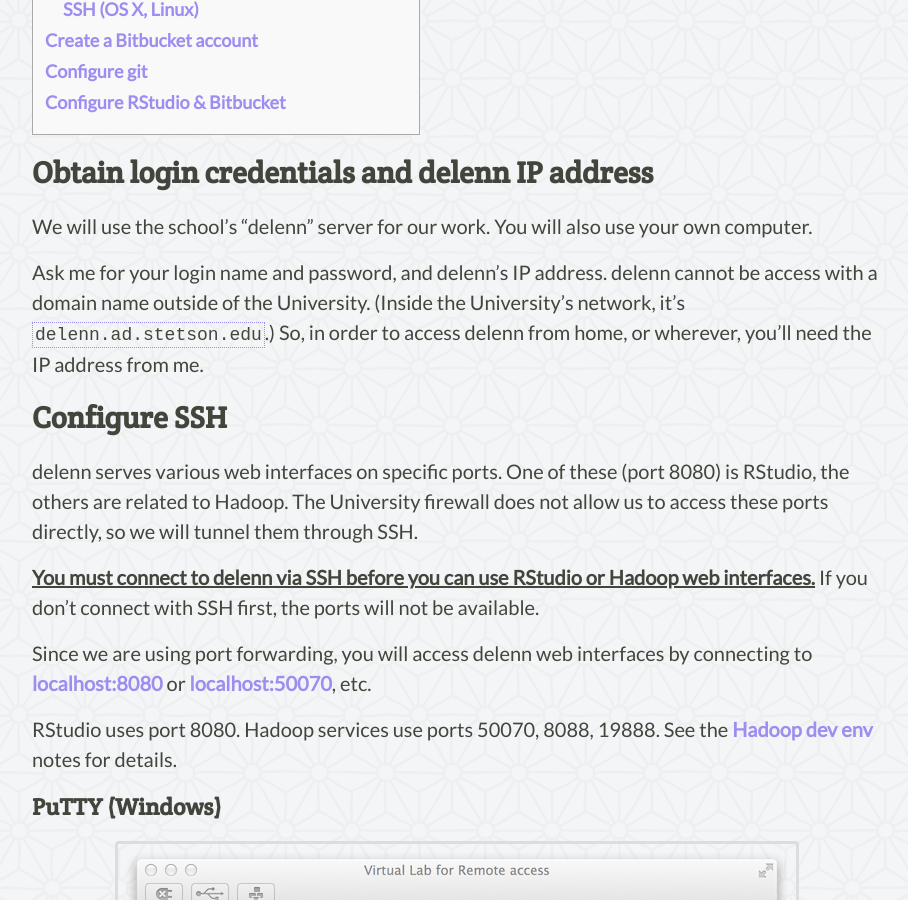
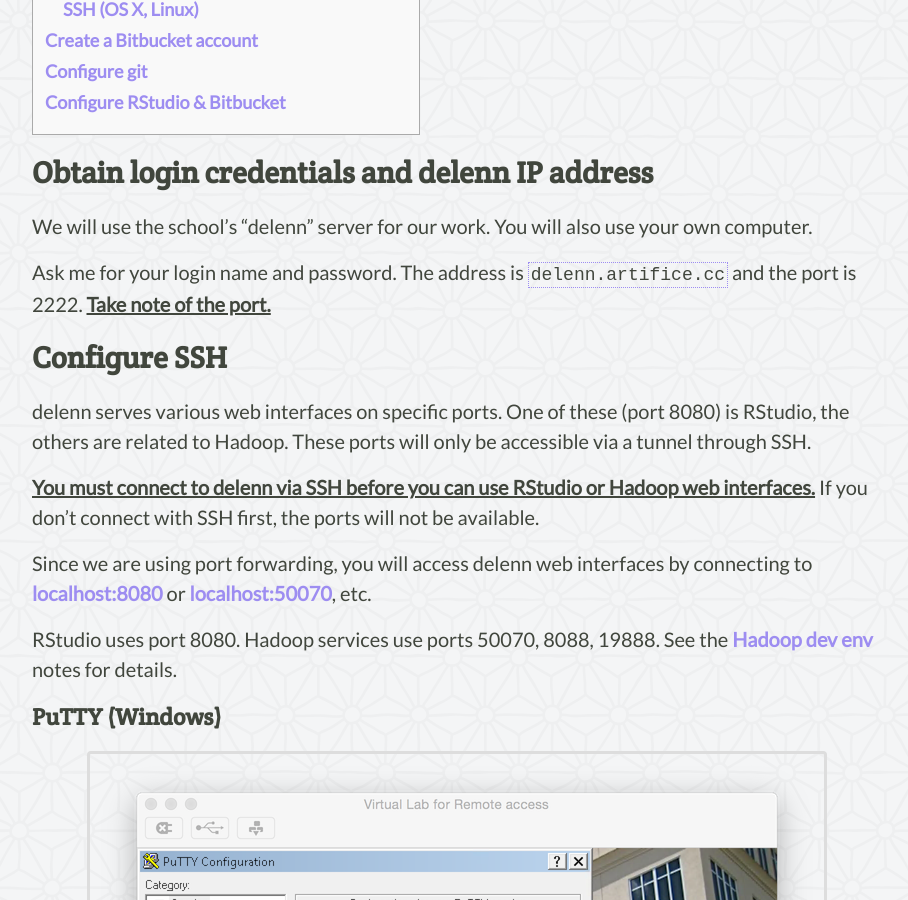
Before and after one commit to joshuaeckroth/cinf401-website, a Jekyll site: the page built from notes/initial-setup.markdown, in a window 1280 px wide and 900 px high, scrolled down 382 px. Shown: the whole window, without its empty margins (183-1091 px from the left). Built offline with Jekyll 4.4.1, drawn with Linux system fonts in a browser that asks for light colours; some of the changed text lies outside the part shown.

Commit message:
Updates to initial setup notes

````diff
--- a/notes/big-data.markdown
+++ b/notes/big-data.markdown
@@ -114,9 +114,3 @@
 > [T]he use of Hadoop allows to speed up calculations by a factor that equals the number of worker nodes, except for startup effects, which are relatively small when the execution time of individual tasks is large enough.
 
 From: Chen Zhang, Hans De Sterck, Ashraf Aboulnaga, Haig Djambazian, and Rob Sladek. "Case study of scientific data processing on a cloud using Hadoop." In High performance computing systems and applications, pp. 400-415. Springer Berlin Heidelberg, 2010. [PDF](http://202.154.59.182/mfile/files/Information%20System/High%20Performance%20Computing%20Systems%20and%20Applications%3B%2023rd%20HPCS%202009/Chapter%2029%20Case%20Study%20of%20Scientific%20Data%20Processing%20on%20a%20Cloud%20Using%20Hadoop.pdf).
-
-## More big data
-
-<div style="text-align: center">
-<iframe width="100%" height="166" scrolling="no" frameborder="no" src="https://w.soundcloud.com/player/?url=https%3A//api.soundcloud.com/tracks/105081265&amp;color=ff5500&amp;auto_play=false&amp;hide_related=true&amp;show_comments=false&amp;show_user=false&amp;show_reposts=false"></iframe>
-</div>
--- a/notes/initial-setup.markdown
+++ b/notes/initial-setup.markdown
@@ -13,11 +13,11 @@
 
 We will use the school's "delenn" server for our work. You will also use your own computer.
 
-Ask me for your login name and password, and delenn's IP address. delenn cannot be access with a domain name outside of the University. (Inside the University's network, it's `delenn.ad.stetson.edu`.) So, in order to access delenn from home, or wherever, you'll need the IP address from me.
+Ask me for your login name and password. The address is `delenn.artifice.cc` and the port is 2222. **Take note of the port.**
 
 ## Configure SSH
 
-delenn serves various web interfaces on specific ports. One of these (port 8080) is RStudio, the others are related to Hadoop. The University firewall does not allow us to access these ports directly, so we will tunnel them through SSH.
+delenn serves various web interfaces on specific ports. One of these (port 8080) is RStudio, the others are related to Hadoop. These ports will only be accessible via a tunnel through SSH.
 
 **You must connect to delenn via SSH before you can use RStudio or Hadoop web interfaces.** If you don't connect with SSH first, the ports will not be available.
 
@@ -37,7 +37,7 @@
 
 ```
 Host delenn
-  HostName 1.2.3.4  <------ replace
+  HostName delenn.artifice.cc
   User jeckroth  <--------- replace
   LocalForward 8080 127.0.0.1:8080   # RStudio: http://127.0.0.1:8080/
   LocalForward 9000 127.0.0.1:9000   # Hadoop web interface: http://127.0.0.1:9000/hadoop/
````
Also changed, not shown: images/putty-1.png, images/putty-2.png.
